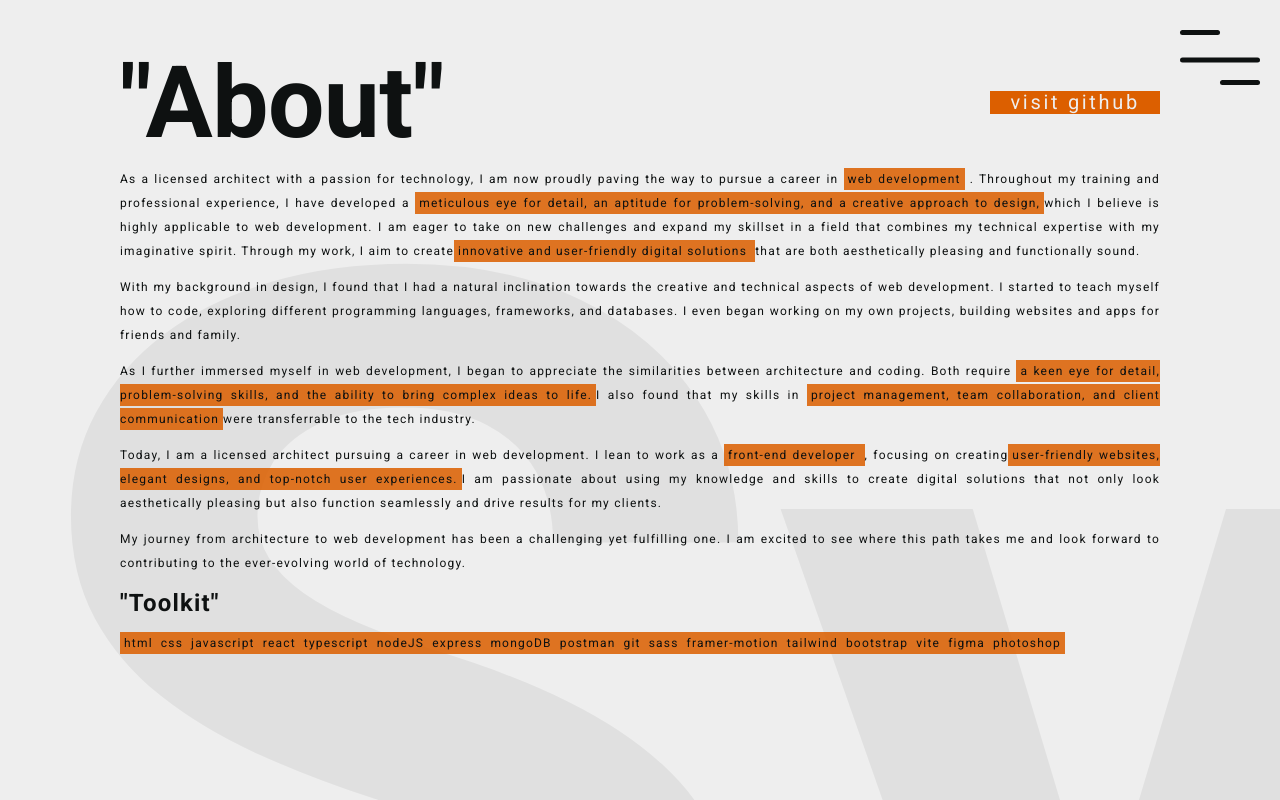
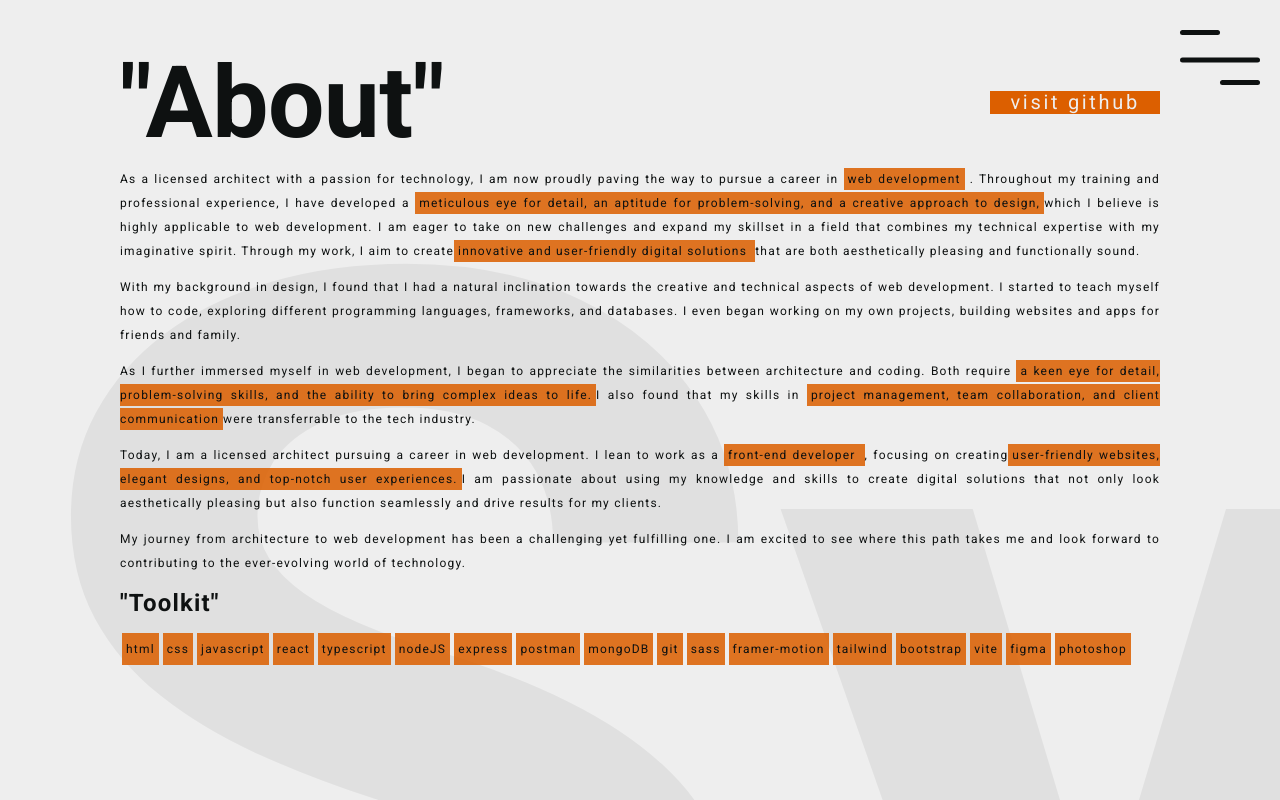
Before and after one commit to jebrong/personal-website, a React (Vite) app: page /about in a window 1280 px wide. Built offline with nearby package versions, Linux system fonts and the light colour scheme.

Commit message:
fix mobile tabs

```diff
--- a/src/pages/About/About.jsx
+++ b/src/pages/About/About.jsx
@@ -24,8 +24,8 @@ export default function About() {
     "typescript",
     "nodeJS",
     "express",
+    "postman",
     "mongoDB",
-    "postman",
     "git",
     "sass",
     "framer-motion",
@@ -172,13 +172,15 @@ export default function About() {
             </p>
 
             <h1>"Toolkit"</h1>
-            {toolkit.map((tool, index) => {
-              return (
-                <span className="colored-span" key={index}>
-                  {tool}
-                </span>
-              );
-            })}
+            <div className="toolkit-wrapper">
+              {toolkit.map((tool, index) => {
+                return (
+                  <div className="colored-span toolkit" key={index}>
+                    {tool}
+                  </div>
+                );
+              })}
+            </div>
           </div>
         </div>
       </div>
--- a/src/styles/index.css
+++ b/src/styles/index.css
@@ -177,6 +177,11 @@ body {
 
 .text.about span {
   padding: 4px;
+}
+
+.colored-span.toolkit {
+  margin: 2px;
+  display: inline-block;
 }
 
 .text-small {
@@ -600,7 +605,7 @@ form {
   line-height: 215%;
   text-align: justify;
 
-  letter-spacing: 0.5em;
+  letter-spacing: 0.2em;
 
   color: #0e1111;
 }
@@ -641,6 +646,11 @@ form {
 
 .tag-container {
   margin-bottom: 40px;
+}
+
+.footer {
+  height: 809px;
+  width: 100vw;
 }
 
 @media only screen and (max-width: 1367px) {
```
Also changed, not shown: src/pages/SingleProject/SingleProject.jsx (+7 -0 lines).
